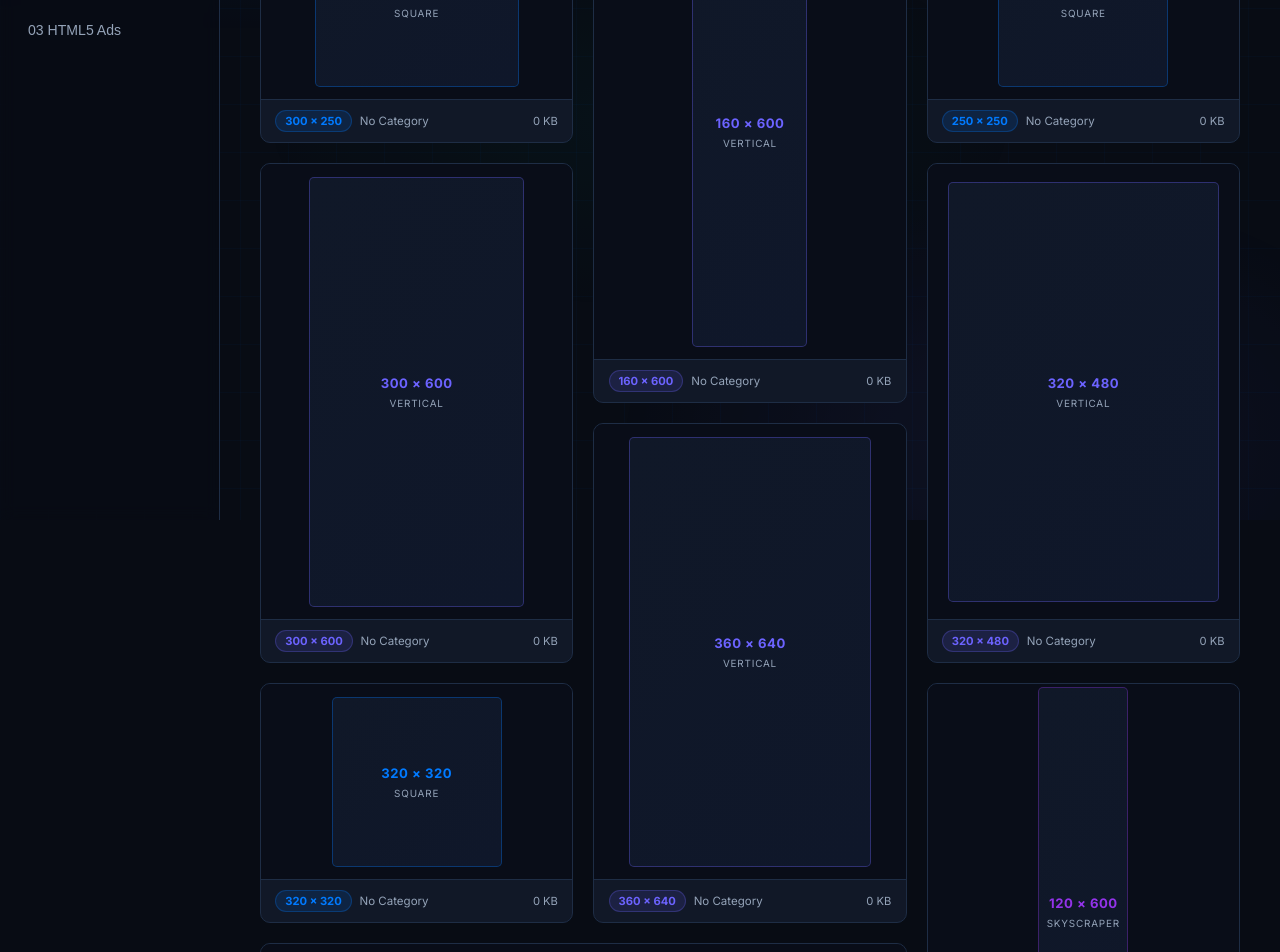
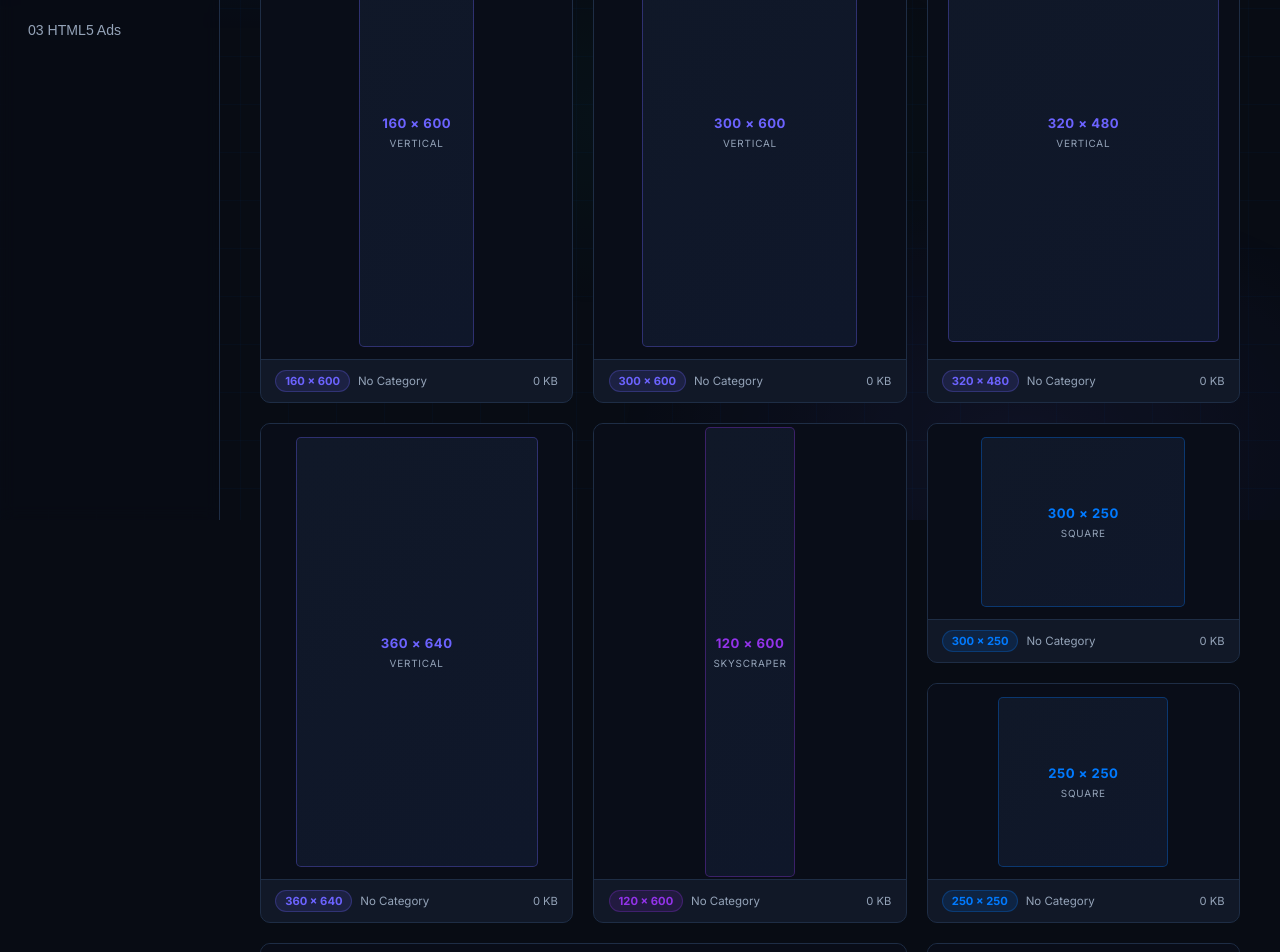
Before and after one commit to jamilur143-dotcom/display-Adds, a React (Vite) app: page /portfolio in a window 1280 px wide. Shown: the part 280-1232 px from the top of the page. Built offline with nearby package versions, Linux system fonts and the light colour scheme; no server answers; the database is empty.

Commit message:
Fix bento grid layout gaps

```diff
--- a/src/pages/Portfolio.jsx
+++ b/src/pages/Portfolio.jsx
@@ -570,9 +570,21 @@ const Html5AdCard = ({ item, onZoom }) => {
 
 // ── Banners grid ───────────────────────────────────────────────────────────
 const BannersGrid = ({ items, CardComponent, categoryMeta, activeCategory, iconLibrary = [], extraProps = {} }) => {
+  const sortedSizes = [...AD_SIZES].sort((a, b) => {
+    const order = {
+      'vertical': 1,
+      'skyscraper': 1,
+      'billboard': 2,
+      'leaderboard': 2,
+      'horizontal': 2,
+      'square': 3
+    };
+    return (order[a.type] || 99) - (order[b.type] || 99);
+  });
+
   return (
     <div className="banners-grid">
-      {AD_SIZES.map(sizeDef => {
+      {sortedSizes.map(sizeDef => {
         // Find if user uploaded an item for this specific size
         const matchedItem = items.find(i => i.adSize === sizeDef.label);
 
```
